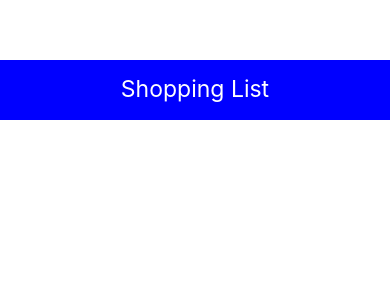
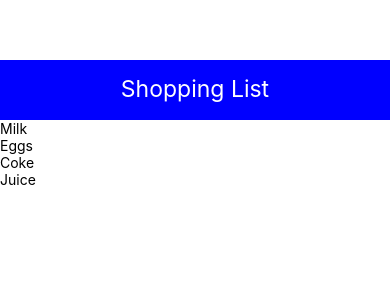
Before and after one commit to zzyyzzzzy/phone-app, a React Native app: screen / in a window 390 px wide. Shown: the top 300 px of the page. Built offline with nearby package versions, Linux system fonts and the light colour scheme.

Commit message:
add shopping list

```diff
--- a/App.js
+++ b/App.js
@@ -1,10 +1,10 @@
 import React, {useState} from 'react';
-import {View, Text, StyleSheet} from 'react-native';
+import {View, Text, StyleSheet, FlatList} from 'react-native';
 import Header from './component/Header';
 import {uuid} from 'uuidv4';
 
 const App = () => {
-  const [item, setItem] = useState([
+  const [items, setItem] = useState([
     {id: 1, text: 'Milk'},
     {id: 2, text: 'Eggs'},
     {id: 3, text: 'Coke'},
@@ -13,6 +13,10 @@
   return (
     <View style={styles.container}>
       <Header />
+      <FlatList
+        data={items}
+        renderItem={({item}) => <Text>{item.text}</Text>}
+      />
     </View>
   );
 };
```
